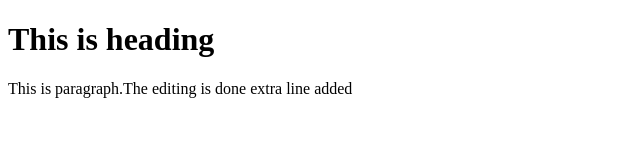
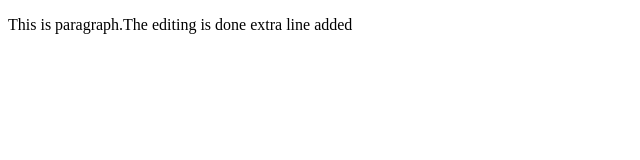
Before and after one commit to sudheervydadi/FirstGitHubPush, a plain HTML site: page index.html in a window 1280 px wide. Shown: the whole page, without its empty margins (0-640 px from the left). Drawn offline with Linux system fonts and the light colour scheme.

Commit message:
deleted heading in body of index file

```diff
--- a/index.html
+++ b/index.html
@@ -5,7 +5,6 @@
         <title>Git One</title>
     </head>
     <body>
-        <h1>This is heading</h1>
         <p>This is paragraph.The editing is done extra line added</p>
     </body>
 </html>
```
